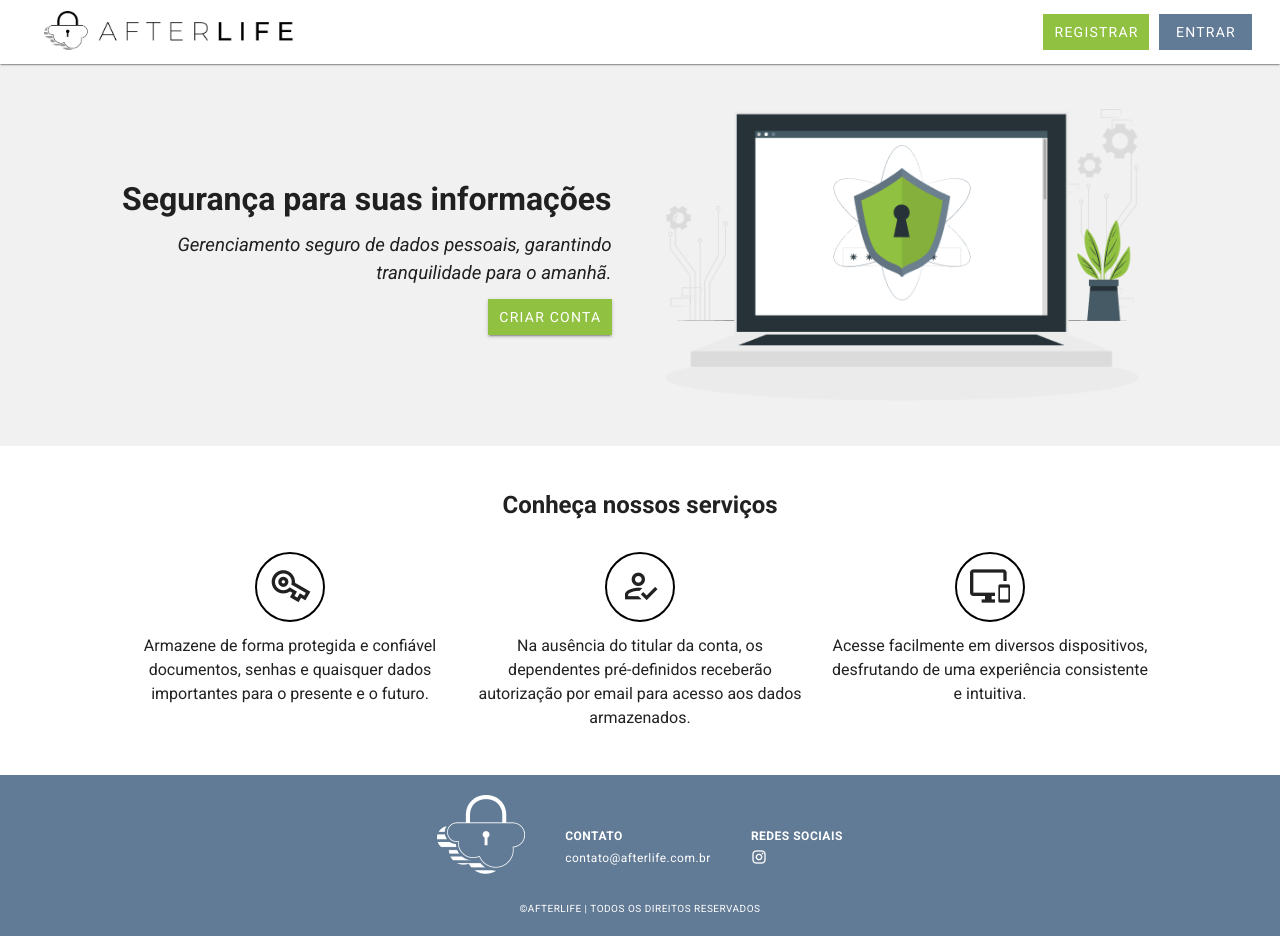
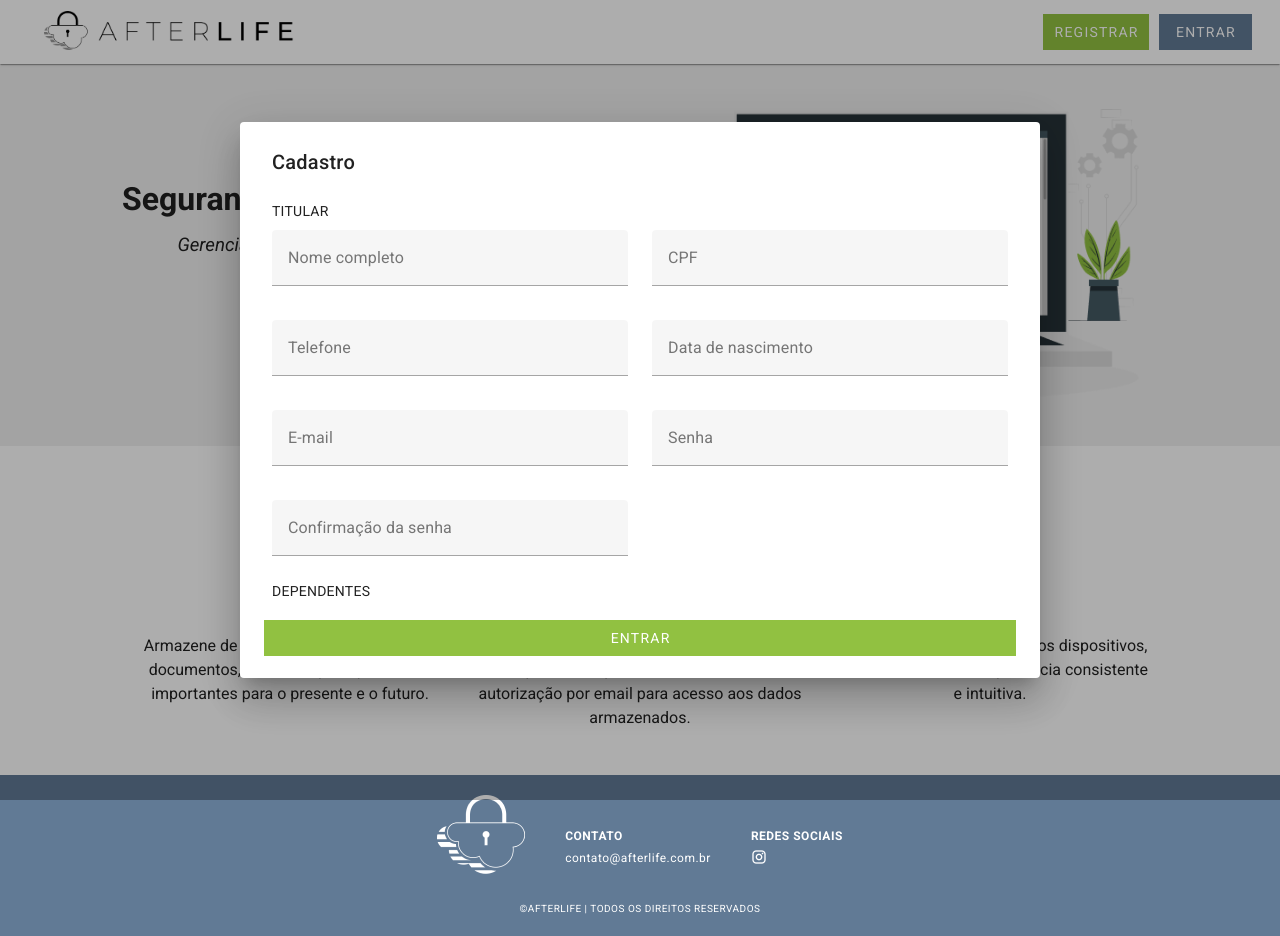
Before and after one commit to lucasmarques2907/afterlife, a Vue app in the folder frontend/: page / in a window 1280 px wide. Both pictures are taken after a click on the button "REGISTRAR". After the commit the page ends 800 px from the top, so only its background shows below. Built offline with nearby package versions, Linux system fonts and the light colour scheme.

Commit message:
chore: modal de registro

```diff
--- a/frontend/src/components/BannerHome.vue
+++ b/frontend/src/components/BannerHome.vue
@@ -5,7 +5,7 @@
       <h3 class="pb-3 font-italic">
         Gerenciamento seguro de dados pessoais, garantindo tranquilidade para o amanhã.
       </h3>
-      <v-btn rounded="0" class="btn-registrar" @click="toggleDrawer">CRIAR CONTA</v-btn>
+      <v-btn rounded="0" class="btn-registrar" @click="$emit('open-register')">CRIAR CONTA</v-btn>
     </div>
     <div class="d-flex justify-center">
       <img class="image" src="../assets/imgs/ComputadorComEscudo.png" alt="computador">
--- /dev/null
+++ b/frontend/src/components/ModalRegister.vue
@@ -0,0 +1,84 @@
+<template>
+  <v-dialog v-model="dialog" max-width="800">
+    <v-card class="pa-4">
+      <v-card-title>Cadastro</v-card-title>
+      <form @submit.prevent="submit">
+        <v-card-text class="pb-0">
+          <p class="pb-2">TITULAR</p>
+          <v-row>
+            <v-col cols="12" md="6" class="pb-0">
+              <v-text-field label="Nome completo" type="text" required></v-text-field>
+            </v-col>
+            <v-col cols="12" md="6" class="pb-0">
+              <v-text-field label="CPF" type="text" required></v-text-field>
+            </v-col>
+            <v-col cols="12" md="6" class="pb-0">
+              <v-text-field label="Telefone" type="text" required></v-text-field>
+            </v-col>
+            <v-col cols="12" md="6" class="pb-0">
+              <v-text-field label="Data de nascimento" type="text" required></v-text-field>
+            </v-col>
+            <v-col cols="12" md="6" class="pb-0">
+              <v-text-field label="E-mail" type="email" required></v-text-field>
+            </v-col>
+            <v-col cols="12" md="6" class="pb-0">
+              <v-text-field label="Senha" type="password" required></v-text-field>
+            </v-col>
+            <v-col cols="12" md="6" class="pb-0">
+              <v-text-field label="Confirmação da senha" type="password" required></v-text-field>
+            </v-col>
+          </v-row>
+          <p class="pt-4 pb-2">DEPENDENTES</p>
+        </v-card-text>
+        <v-card-actions class="pb-1">
+          <v-btn class="btn-entrar" rounded="0" text @click="closeDialog" block>Entrar</v-btn>
+        </v-card-actions>
+      </form>
+    </v-card>
+  </v-dialog>
+</template>
+
+<script>
+export default {
+  name: 'ModalRegister',
+  props: {
+    showModalRegister: {
+      type: Boolean,
+      default: false
+    },
+  },
+  data() {
+    return {
+      dialog: this.showModalRegister,
+    };
+  },
+  watch: {
+    showModalRegister(val) {
+      this.dialog = val;
+    },
+    dialog(val) {
+      if (!val) {
+        this.$emit('close');
+      }
+    }
+  },
+};
+</script>
+
+<style scoped>
+.btn-entrar {
+  background-color: #91C141 !important;
+  color: white !important;
+  font-weight: bold !important;
+}
+
+.btn-entrar:hover {
+  background-color: #6d9232 !important;
+}
+
+.esqueceuSenha {
+  text-decoration: none;
+  color: black;
+  font-size: 14px;
+}
+</style>
--- a/frontend/src/components/NavbarHome.vue
+++ b/frontend/src/components/NavbarHome.vue
@@ -6,7 +6,7 @@
           <img src="../assets/imgs/AfterlifeLogoCompleta.jpeg" class="pt-1" alt="Afterlife Logo">
         </a>
       </v-app-bar-title>
-      <v-btn v-if="!isMobile" rounded="0" class="btn-registrar" @click="toggleDrawer" style="margin-right: 10px;">
+      <v-btn v-if="!isMobile" rounded="0" class="btn-registrar" @click="$emit('open-register')" style="margin-right: 10px;">
         REGISTRAR
       </v-btn>
       <v-btn v-if="!isMobile" rounded="0" class="btn-entrar" @click="openModalLogin">
@@ -16,7 +16,7 @@
     </v-app-bar>
     <v-navigation-drawer v-if="isMobile" v-model="drawer" hide-overlay :location="drawerLocation">
       <v-list class="d-flex flex-column">
-        <v-btn v-if="isMobile" rounded="0" class="btn-registrar btn-drawer" @click="toggleDrawer">
+        <v-btn v-if="isMobile" rounded="0" class="btn-registrar btn-drawer" @click="$emit('open-register')">
           REGISTRAR
         </v-btn>
         <v-btn v-if="isMobile" rounded="0" class="btn-entrar btn-drawer" @click="openModalLogin">
@@ -59,7 +59,7 @@ export default {
     },
     closeModalLogin() {
       this.showModalLogin = false;
-    }
+    },
   },
 };
 </script>
--- a/frontend/src/views/Home.vue
+++ b/frontend/src/views/Home.vue
@@ -1,26 +1,41 @@
 <template>
   <div class="home">
-    <NavbarHome/>
-    <BannerHome />
+    <NavbarHome :showModalRegister="showModalRegister" @open-register="openModalRegister" />
+    <BannerHome :showModalRegister="showModalRegister" @open-register="openModalRegister" />
     <ServicesHome />
     <FooterHome />
+    <ModalRegister :showModalRegister="showModalRegister" @close="closeModalRegister" />
   </div>
 </template>
 
 <script>
-import NavbarHome from "../components/NavbarHome.vue"
-import BannerHome from "../components/BannerHome.vue"
-import ServicesHome from "../components/ServicesHome.vue"
-import FooterHome from "../components/FooterHome.vue"
+import NavbarHome from "../components/NavbarHome.vue";
+import BannerHome from "../components/BannerHome.vue";
+import ServicesHome from "../components/ServicesHome.vue";
+import FooterHome from "../components/FooterHome.vue";
+import ModalRegister from "../components/ModalRegister.vue";
 
 export default {
   name: 'viewHome',
-  components: {NavbarHome, BannerHome, ServicesHome, FooterHome}
+  components: { NavbarHome, BannerHome, ServicesHome, FooterHome, ModalRegister },
+  data() {
+    return {
+      showModalRegister: false,
+    };
+  },
+  methods: {
+    openModalRegister() {
+      this.showModalRegister = true;
+    },
+    closeModalRegister() {
+      this.showModalRegister = false;
+    },
+  },
 };
 </script>
 
 <style scoped>
-.home{
+.home {
   height: 100vh;
 }
 </style>
```
